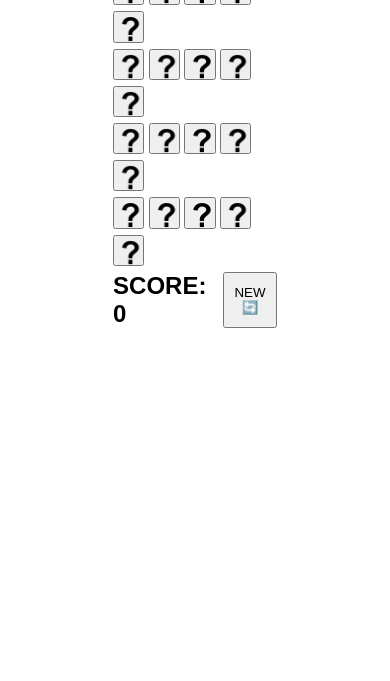
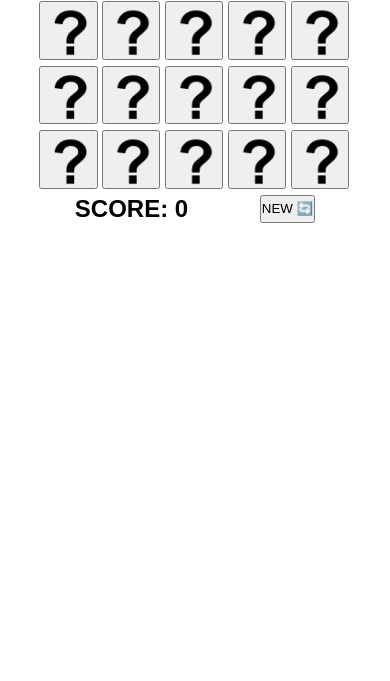
Before and after one commit to Adarshsingh7/guesser, a plain HTML site: page index.html in a window 390 px wide. Shown: the part 163-844 px from the top of the page. Drawn offline with Linux system fonts and the light colour scheme; a web font is replaced by a local one.

Commit message:
making styles responsive

```diff
--- a/style.css
+++ b/style.css
@@ -24,7 +24,7 @@ h1 {
 
 .container {
   margin: 10% auto;
-  width: 42vw;
+  width: 45vw;
 }
 
 .guess-btn {
@@ -41,3 +41,16 @@ img {
   display: flex;
   justify-content: space-around;
 }
+@media only screen and (max-width: 600px) {
+  .container {
+    width: 80vw;
+  }
+  img {
+    height: 15vw;
+    width: 15vw;
+  }
+  .guess-btn {
+    height: 15vw;
+    width: 15vw;
+  }
+}
```
